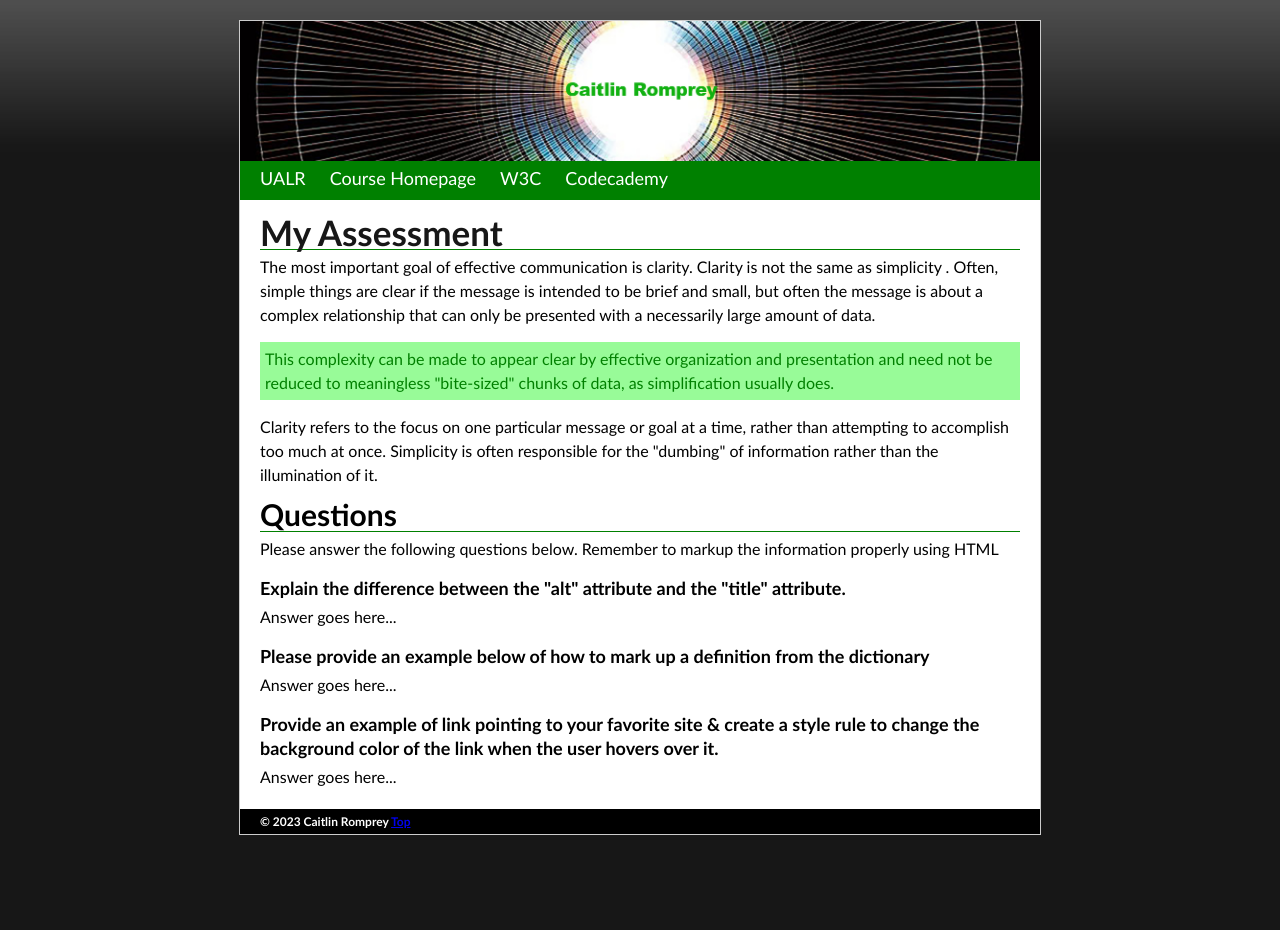
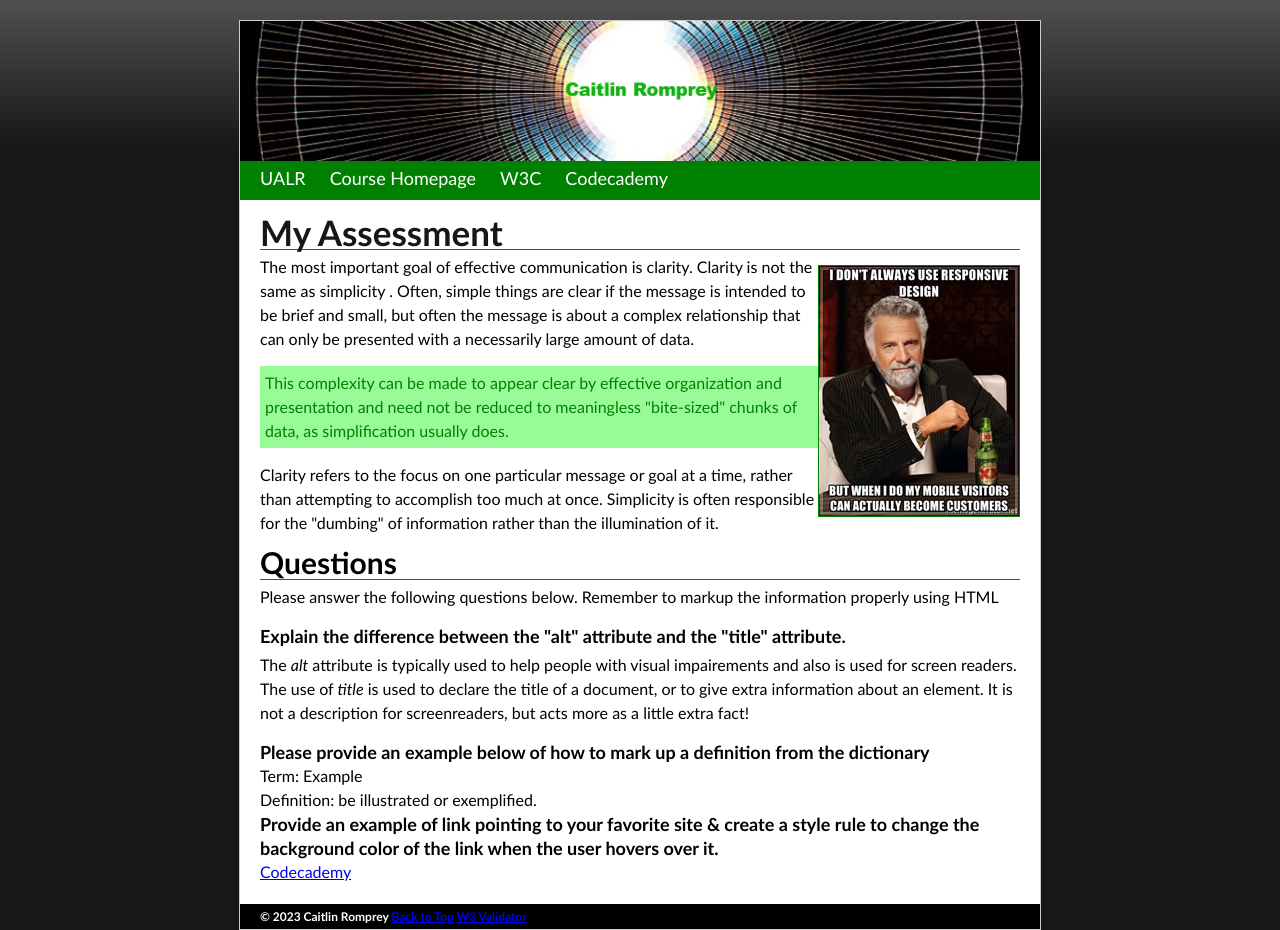
Before and after one commit to cromprey/isfc-3342, a plain HTML site: page pre-assessment/index.html in a window 1280 px wide. Before the commit the page ends 835 px from the top, so only its background shows below. Drawn offline with Linux system fonts and the light colour scheme.

Commit message:
finished the pre-assessment

```diff
--- a/pre-assessment/assets/css/screen.css
+++ b/pre-assessment/assets/css/screen.css
@@ -102,6 +102,17 @@ body {
 	margin-top: 5px;
 	margin-bottom: 15px;
 }
+
+#content a:hover{
+	background-color: lightgreen;
+}
+
+.img-right {
+	float: right;
+	border: 1pt double green;
+	margin: 10px 0px 20px;
+}
+
 #footer {
 	background-color: #000;
 	color: #FFF;
@@ -113,3 +124,7 @@ body {
 	margin-right: 20px;
 	margin-left: 20px;
 }
+
+#footer a:hover{
+	color: lightgreen;
+}
--- a/pre-assessment/index.html
+++ b/pre-assessment/index.html
@@ -15,7 +15,7 @@
   </div>
   <div id="nav">
     <ul>
-      <li><a href="http://ualr.edu" title="UALR Website">UALR</a></li>
+      <li><a href="http://ualr.edu" title="Link to UA Little Rock website">UALR</a></li>
       <li><a href="https://thomaswallace.net/course/mobile-web/spring-2018/" title="Thomas Wallace - Course Homepage">Course Homepage</a></li>
       <li><a href="http://www.w3.org/" title="HTML Validator">W3C</a></li>
       <li><a href="https://codecademy.com" title="Codecademy">Codecademy</a></li>
@@ -23,20 +23,24 @@
   </div>
   <div id="content">
     <h2>My Assessment</h2> <!--hey thomas!-->
-    <p>The most important goal of effective communication is clarity. Clarity is not the same as simplicity . Often, simple things are clear if the message is intended to be brief and small, but often the message is about a complex relationship that can only be presented with a necessarily large amount of data. </p>
+    <p><img src="assets/img/content-image2.jpg" alt="Meme - Interesting Man" class="img-right">The most important goal of effective communication is clarity. Clarity is not the same as simplicity . Often, simple things are clear if the message is intended to be brief and small, but often the message is about a complex relationship that can only be presented with a necessarily large amount of data. </p>
     <p class="alert">This complexity can be made to appear clear by effective organization and presentation and need not be reduced to meaningless "bite-sized" chunks of data, as simplification usually does. </p>
     <p>Clarity refers to the focus on one particular message or goal at a time, rather than attempting to accomplish too much at once. Simplicity is often responsible for the "dumbing" of information rather than the illumination of it.</p>
     <h3>Questions</h3>
     <p>Please answer the following questions below. Remember to markup the information properly using HTML</p>
     <h4>Explain the difference between the &quot;alt&quot; attribute and the &quot;title&quot; attribute. </h4>
-    <p>Answer goes here...</p>
+    <p>The <i>alt</i> attribute is typically used to help people with visual impairements and also is used for screen readers. The use of <i>title</i> is used to declare the title of a document, or to give extra information about an element. It is not
+      a description for screenreaders, but acts more as a little extra fact!</p>
     <h4>Please provide an example below of how to mark up a definition from the dictionary</h4>
-    <p>Answer goes here...</p>
+    <dl>
+      <dt>Term: Example</dt>
+      <dd>Definition: be illustrated or exemplified.</dd>
+    </dl>
     <h4>Provide an example of link pointing to your favorite site &amp; create a style rule to change the background color of the link when the user hovers over it. </h4>
-    <p>Answer goes here... </p>
+    <a href="https://codecademy.com">Codecademy</a>
   </div>
   <div id="footer">
-    <h6>&copy; 2023 Caitlin Romprey <a href="#top">Top</a></h6>
+    <h6>&copy; 2023 Caitlin Romprey <a href="#top">Back to Top</a> <a href="https://w3.validator.org">W3 Validator</a></h6>
 
   </div>
 </div>
```
Also changed, not shown: pre-assessment/assets/img/content-image2.jpg (added).
